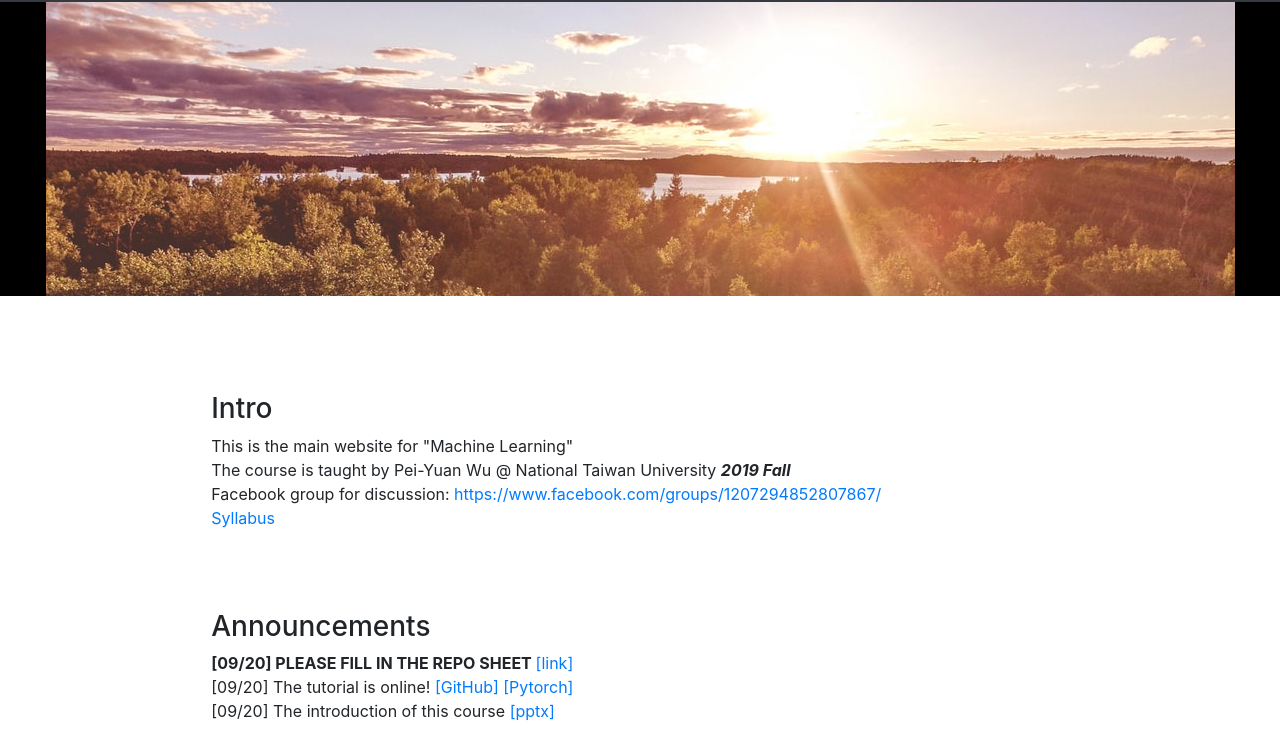
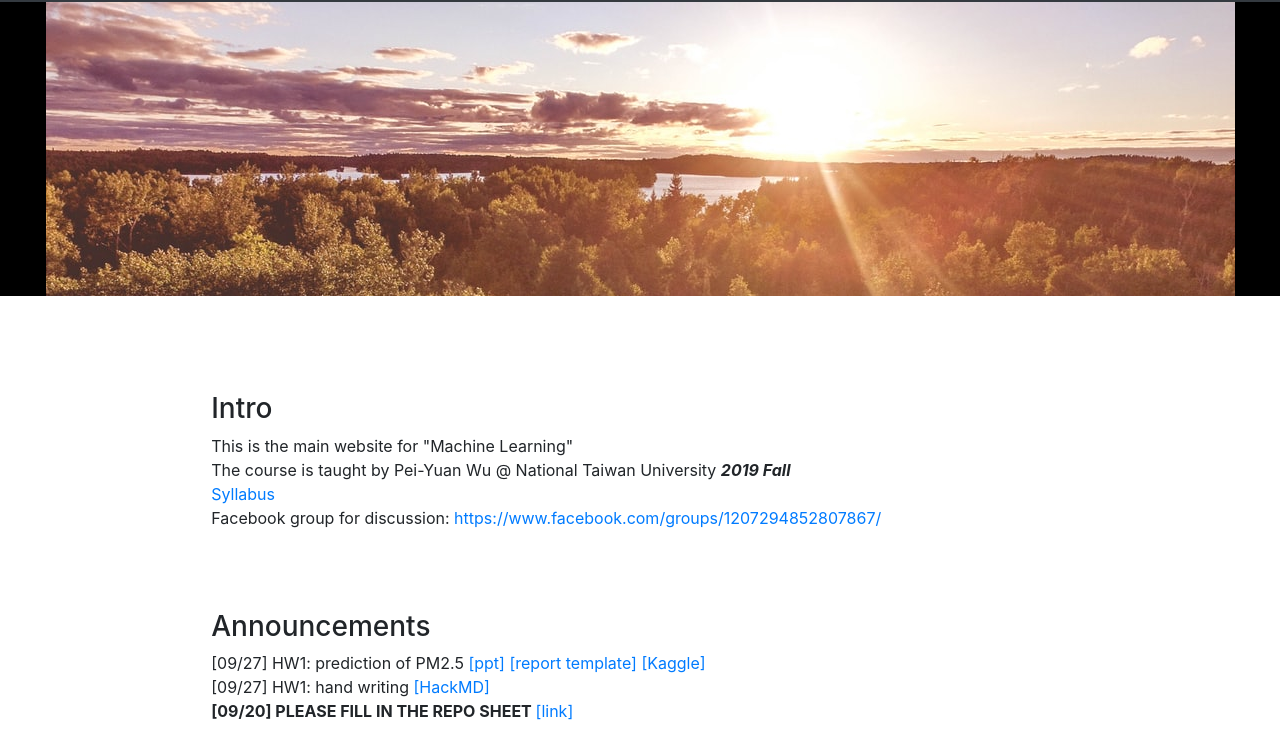
Before and after one commit to mlta2019fall/ML-web, a plain HTML site: page index.html in a window 1280 px wide. Shown: the part 54-800 px from the top of the page. Drawn offline with nearby package versions, Linux system fonts and the light colour scheme.

Commit message:
update til 0927

```diff
--- a/index.html
+++ b/index.html
@@ -46,10 +46,10 @@
 					<br>
 					The course is taught by Pei-Yuan Wu @ National Taiwan University <i><b> 2019 Fall </b></i>
 					<br>
+					<a href="https://mlta2019fall.github.io/ML-web/Syllabus.html"> Syllabus </a>
+					<br>
 					Facebook group for discussion:
 					<a href="https://www.facebook.com/groups/1207294852807867/"> https://www.facebook.com/groups/1207294852807867/ </a>
-					<br>
-					<a href="https://mlta2019fall.github.io/ML-web/Syllabus.html"> Syllabus </a>
 					</p>
 					<!--
 					<button type="button" class="btn btn-outline-info btn-lg btn-pos" href="https://mlta2019fall.github.io/ML-web/Syllabus.html" name="syllabus"> Syllabus </button>
@@ -63,15 +63,16 @@
 					<button type="button" class="btn btn-outline-info btn-lg btn-pos" href="#" name="Kaggle"> Kaggle </button>
 					//-->
 					<p>
+						[09/27] HW1: prediction of PM2.5
+						<a href="https://docs.google.com/presentation/d/1BWeAJFCgpqyi7rWHPFNTHYAr_SwE1cI-SZBcHMANPbk/edit?fbclid=IwAR1nzQQXI8g83lXbz_gHaIs36i_7E_ymdKiEkEZMF5qq90DJ3v5QvUrz264#slide=id.g4cd6560e29_0_10"> [ppt] </a>
+						<a href="https://docs.google.com/document/d/1xf0GNftuLFtDgippo3eqQUeTEXTt1Ukf2CUXO0_RJxs/edit?fbclid=IwAR2TDYjz7ZGhX21N8XCjjTYzcjWF4yek7U3_yxvDQ5evQnrPtbcnNFH_HVE"> [report template] </a>
+						<a href="https://www.kaggle.com/t/eae08d28684e4400a5ef36d91335bba2"> [Kaggle] </a>
+						<br>
+						[09/27] HW1: hand writing
+						<a href="https://hackmd.io/RFiu1FsYR5uQTrrpdxUvlw?view"> [HackMD] </a>
+						<br>
 						<b> [09/20] PLEASE FILL IN THE REPO SHEET </b>
 						<a href="https://forms.gle/rK2QDpzBws3pYVwC8"> [link] </a>
-						<br>
-					  [09/20] The tutorial is online!
-						<a href="https://drive.google.com/open?id=1ZdrganthxO0TNhVfFxx5tGTSR4bMLv-N"> [GitHub] </a>
-						<a href="https://drive.google.com/open?id=1iSJyI3onArPp5xm5RHKT43bJCEaEROhw"> [Pytorch] </a>
-						<br>
-					  [09/20] The introduction of this course
-						<a href="https://drive.google.com/open?id=1kuc80QNzGa1-rNg89vsIZOEdTrvpxg2E"> [pptx] </a>
 						<br>
 					</p>
 			</div>
@@ -86,7 +87,8 @@
 				</p>
 				<h3> office hours </h3>
 				<p>
-					reserving by mail...
+					10/1, 10/8 (Tue) AM09:20~PM12:00 @ BL215
+
 				</p>
 		  </div>
 
```
Also changed, not shown: Syllabus.html (+16 -0 lines).
